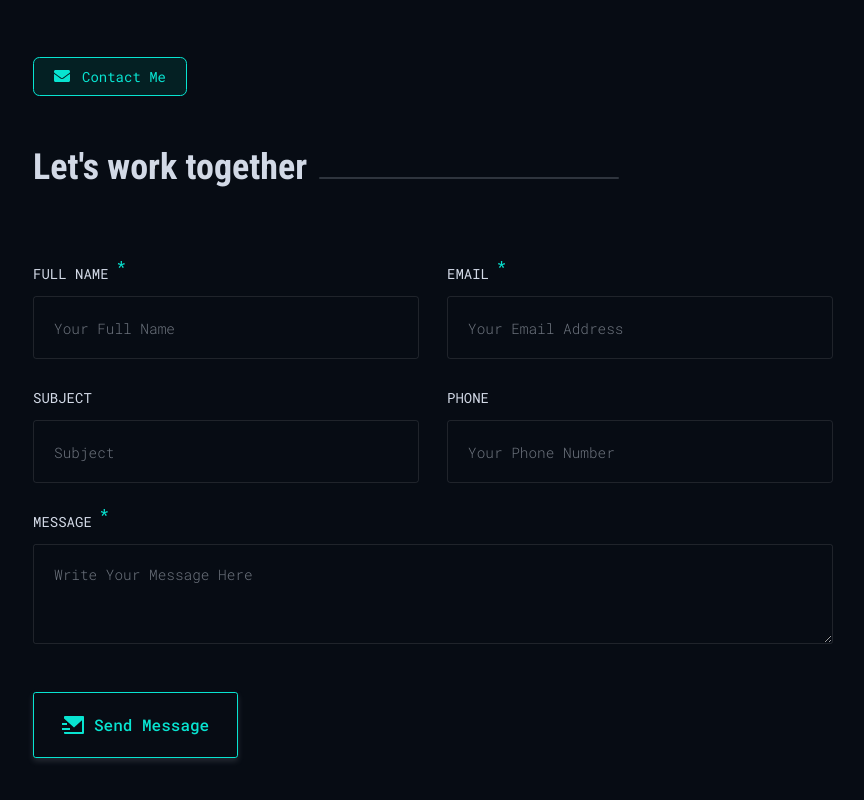
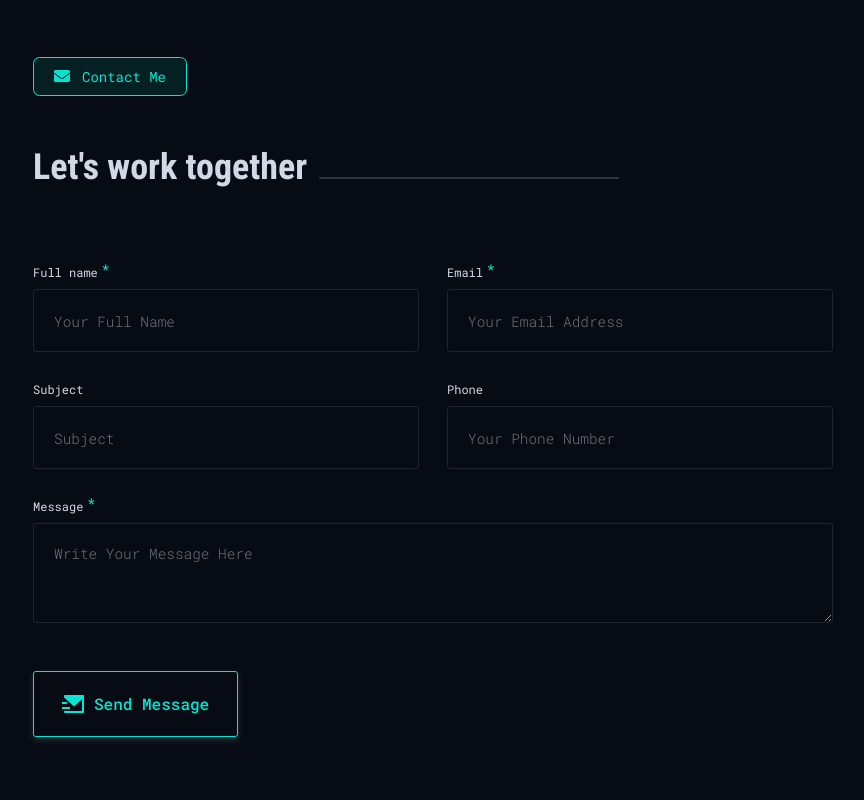
Before and after one commit to kevinsauvage/next-portfolio, a Next.js app: page / in a window 1280 px wide. Shown: the part 4892-5692 px from the top of the page, without its empty margins (207-1071 px from the left). Built offline with nearby package versions, Linux system fonts and the light colour scheme.

Commit message:
feat: improve contact form

```diff
--- a/src/components/_scopes/form/ContactForm/ContactForm.module.scss
+++ b/src/components/_scopes/form/ContactForm/ContactForm.module.scss
@@ -18,8 +18,8 @@
 
   .required {
     position: relative;
-    bottom: var(--spacing-xs);
-    left: var(--spacing-xs);
+    bottom: var(--spacing-xxs);
+    left: var(--spacing-xxs);
     color: var(--primary-100);
     font-weight: bold;
   }
--- a/src/components/_scopes/form/Input/Input.module.scss
+++ b/src/components/_scopes/form/Input/Input.module.scss
@@ -1,6 +1,6 @@
 .input {
   width: 100%;
-  margin-top: var(--spacing-s);
+  margin-top: var(--spacing-xs);
   padding: var(--spacing-m);
   border: $border-s;
   border-radius: $radius-xs;
@@ -8,6 +8,7 @@
   font-weight: 300;
   font-size: var(--fz-md);
   background-color: transparent;
+  transition: all 0.2s ease-in-out;
 
   @include placeholder(rgba(var(--rgb-color-text-2), 0.5), 0.9rem);
 
--- a/src/components/_scopes/form/Label/Label.module.scss
+++ b/src/components/_scopes/form/Label/Label.module.scss
@@ -3,16 +3,5 @@
   flex-direction: column;
   color: var(--color-text-1);
   font-weight: 400;
-  font-size: var(--fz-sm);
-  text-transform: uppercase;
+  font-size: var(--fz-xs);
 }
-
-.missing {
-  color: var(--color-error);
-
-  input,
-  textarea,
-  select {
-    border-color: var(--color-error);
-  }
-}
--- a/src/components/_scopes/form/Label/Label.tsx
+++ b/src/components/_scopes/form/Label/Label.tsx
@@ -5,8 +5,8 @@ type Properties = {
   missing?: boolean;
 };
 
-const Label = ({ children, missing, ...rest }: Properties) => (
-  <label className={`${styles.label} ${missing && styles.missing}`} {...rest}>
+const Label = ({ children, ...rest }: Properties) => (
+  <label className={`${styles.label}`} {...rest}>
     {children}
   </label>
 );
--- a/src/components/_scopes/form/TextArea/TextArea.module.scss
+++ b/src/components/_scopes/form/TextArea/TextArea.module.scss
@@ -1,7 +1,7 @@
 .textArea {
   min-height: 100px;
   max-height: 500px;
-  margin-top: var(--spacing-s);
+  margin-top: var(--spacing-xs);
   padding: var(--spacing-m);
   border: $border-s;
   border-radius: $radius-xs;
@@ -10,6 +10,7 @@
   background-color: transparent;
   resize: none;
   resize: vertical;
+  transition: all 0.2s ease-in-out;
 
   @include placeholder(rgba(var(--rgb-color-text-2), 0.5), 0.9rem);
 
--- a/src/styles/spacing.scss
+++ b/src/styles/spacing.scss
@@ -1,4 +1,5 @@
 html {
+  --spacing-xxs: 0.25rem;
   --spacing-xs: 0.5rem;
   --spacing-s: 0.75rem;
   --spacing-m: 1.25rem;
```
